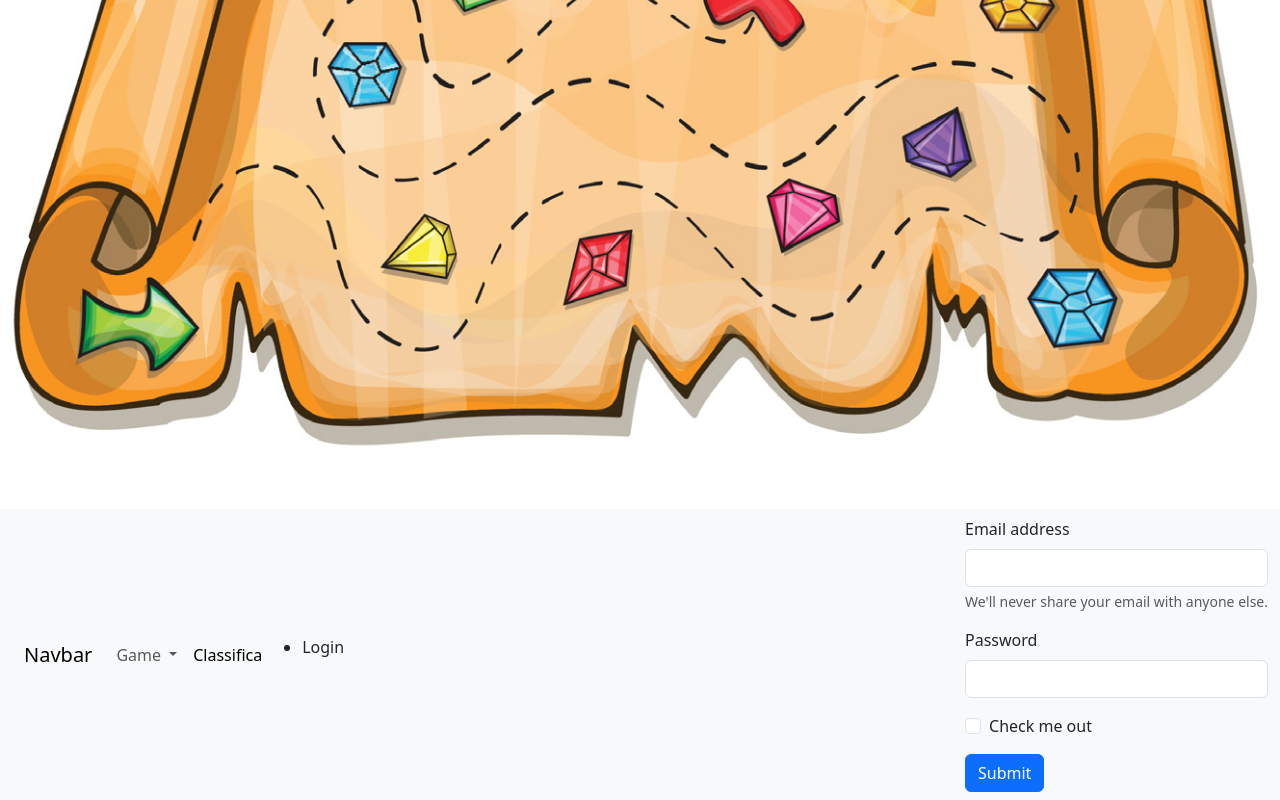
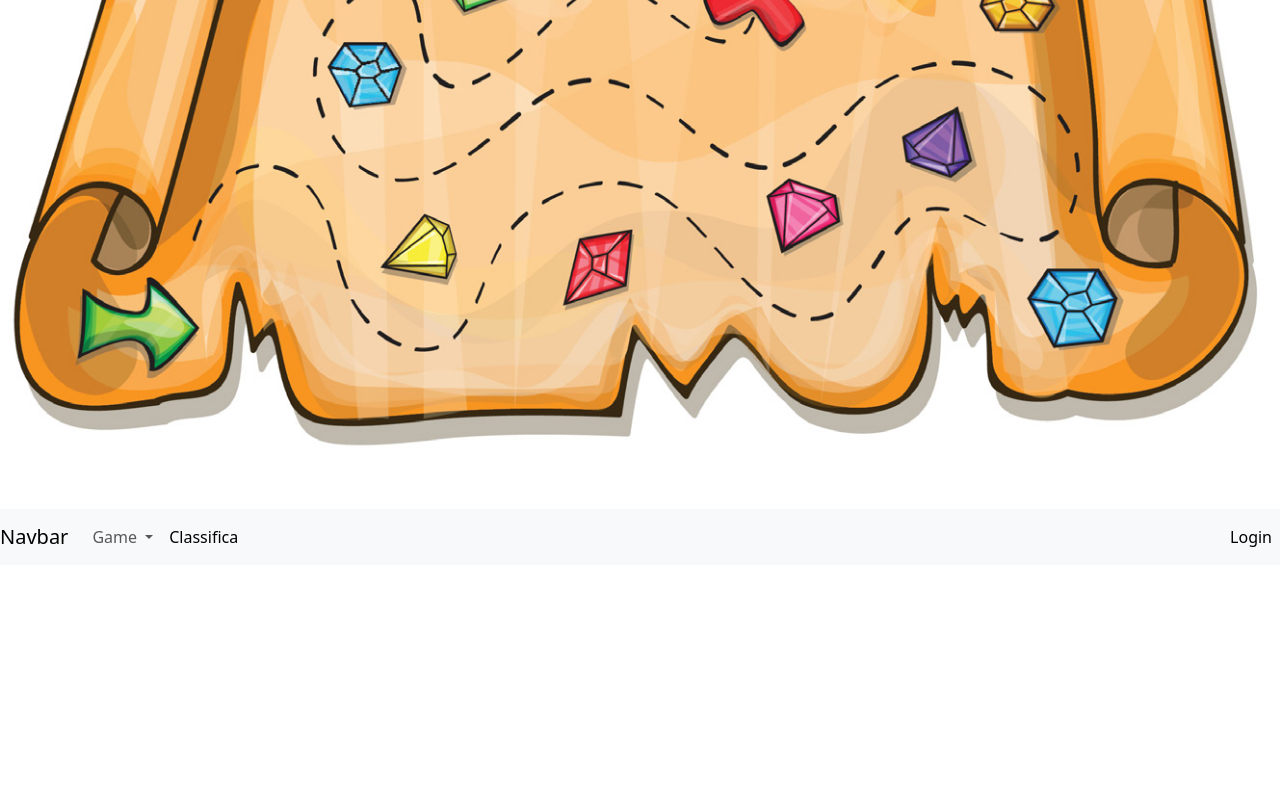
Before and after one commit to PorcelluzziCosimo/Caccia-al-tesoro, a website: page index.html in a window 1280 px wide. Shown: the part 430-1230 px from the top of the page. After the commit the page ends 995 px from the top, so only its background shows below. Drawn offline with nearby package versions, Linux system fonts and the light colour scheme.

Commit message:
Update index.html

```diff
--- a/index.html
+++ b/index.html
@@ -9,16 +9,12 @@
   <body>
     <img src="IMG/cacciaaltesoro.jpeg" class="img-fluid w-100" alt="Header caccia al tesoro">
     <nav class="navbar navbar-expand-lg bg-body-tertiary">
-  <div class="container-fluid">
-    <nav class="navbar navbar-expand-lg bg-body-tertiary">
-  <div class="container-fluid">
     <a class="navbar-brand" href="#">Navbar</a>
     <button class="navbar-toggler" type="button" data-bs-toggle="collapse" data-bs-target="#navbarSupportedContent" aria-controls="navbarSupportedContent" aria-expanded="false" aria-label="Toggle navigation">
       <span class="navbar-toggler-icon"></span>
     </button>
     <div class="collapse navbar-collapse" id="navbarSupportedContent">
       <ul class="navbar-nav me-auto mb-2 mb-lg-0">
-        <li class="nav-item">
         <li class="nav-item dropdown">
           <a class="nav-link dropdown-toggle" href="#" role="button" data-bs-toggle="dropdown" aria-expanded="false">
             Game
@@ -32,7 +28,7 @@
           <a class="nav-link active" aria-current="page" href="#">Classifica</a>
         </li>
       </ul>
-       <ul>
+       <ul class="navbar-nav">
         <li class="nav-item">
           <a class="nav-link active" aria-current="page" href="#">Login</a>
         </li>
@@ -40,21 +36,7 @@
     </div>
   </div>
 </nav>
-    <form>
-  <div class="mb-3">
-    <label for="exampleInputEmail1" class="form-label">Email address</label>
-    <input type="email" class="form-control" id="exampleInputEmail1" aria-describedby="emailHelp">
-    <div id="emailHelp" class="form-text">We'll never share your email with anyone else.</div>
-  </div>
-  <div class="mb-3">
-    <label for="exampleInputPassword1" class="form-label">Password</label>
-    <input type="password" class="form-control" id="exampleInputPassword1">
-  </div>
-  <div class="mb-3 form-check">
-    <input type="checkbox" class="form-check-input" id="exampleCheck1">
-    <label class="form-check-label" for="exampleCheck1">Check me out</label>
-  </div>
-  <button type="submit" class="btn btn-primary">Submit</button>
-</form>
+  <script src="https://cdn.jsdelivr.net/npm/bootstrap@5.3.3/dist/js/bootstrap.bundle.min.js&quot; integrity="sha384-YvpcrYf0tY3lHB60NNkmXc5s9fDVZLESaAA55NDzOxhy9GkcIdslK1eN7N6jIeHz" crossorigin="anonymous">
+  </script>
   </body>
   </html>
```
